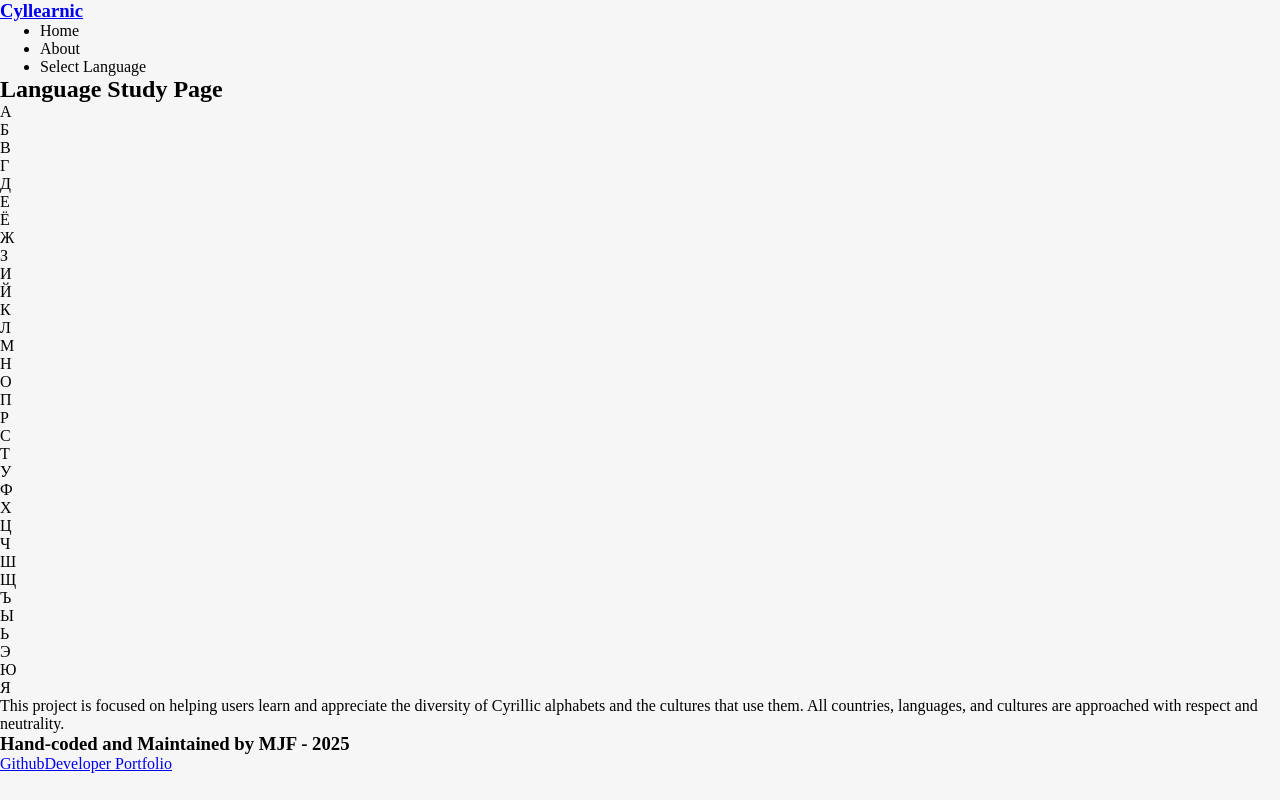
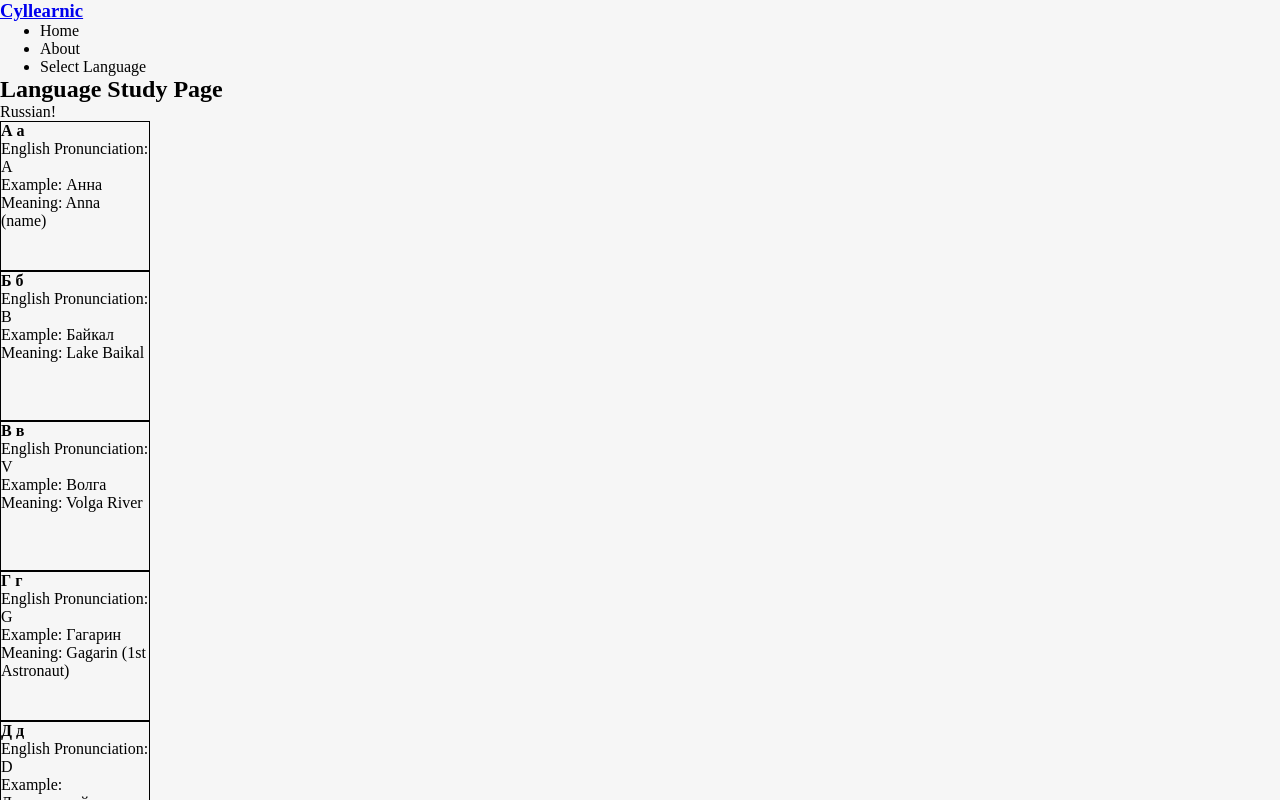
Before and after one commit to mjfru/cyllearnic, a React (Vite) app: page /study/russian in a window 1280 px wide. Shown: the top 800 px of the page. Built offline with nearby package versions, Linux system fonts and the light colour scheme.

Commit message:
pass props down and populate LetterCard components, place some boilerplate code for language-specific information

```diff
--- a/src/components/LanguageStudy.jsx
+++ b/src/components/LanguageStudy.jsx
@@ -1,6 +1,7 @@
 import { useParams } from "react-router-dom";
 import { russianCyrillic } from "../data/ru_cyrillic";
 import { ukrainianCyrillic } from "../data/uk_cyrillic";
+import LetterCard from "./LetterCard";
 
 const datasets = {
 	russian: russianCyrillic,
@@ -16,8 +17,29 @@ const LanguageStudy = () => {
 	return (
 		<>
 			<h2>Language Study Page</h2>
+			{language === "russian" && <p>Russian!</p>}
+			{language === "ukrainian" && <p>Ukrainian!</p>}
 			{selectedLanguage.map((letter) => {
-				return <p>{letter.letterUpper}</p>;
+				const {
+					id,
+					letterUpper,
+					letterLower,
+					pronunciation,
+					example,
+					meaning,
+				} = letter;
+				return (
+					<div key={id}>
+						<LetterCard
+							// id={id}
+							uppercase={letterUpper}
+							lowercase={letterLower}
+							pronunciation={pronunciation}
+							example={example}
+							meaning={meaning}
+						/>
+					</div>
+				);
 			})}
 		</>
 	);
--- a/src/components/LetterCard.jsx
+++ b/src/components/LetterCard.jsx
@@ -1,5 +1,23 @@
-const LetterCard = () => {
-	return <h3>Letter Card</h3>;
+const LetterCard = ({
+	// id,
+	uppercase,
+	lowercase,
+	pronunciation,
+	example,
+	meaning,
+}) => {
+	return (
+		<div style={{ border: "1px solid black", width: "150px", height: "150px" }}>
+			<div>
+				<h4>
+					{uppercase} {lowercase}
+				</h4>
+				<p>English Pronunciation: {pronunciation}</p>
+				<p>Example: {example}</p>
+				<p>Meaning: {meaning}</p>
+			</div>
+		</div>
+	);
 };
 
 export default LetterCard;
```
Also changed, not shown: todo.txt (added).
